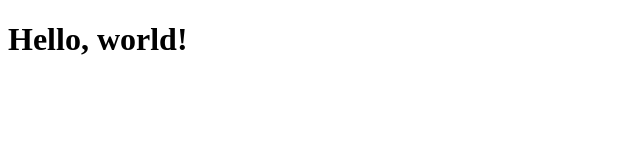
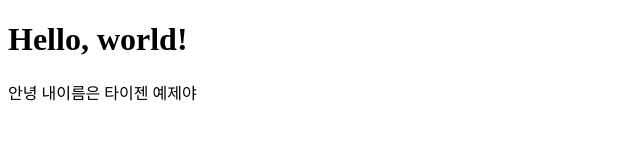
Before and after one commit to chsh611/chsh611.github.io, a plain HTML site: page index.html in a window 1280 px wide. Shown: the whole page, without its empty margins (0-640 px from the left). Drawn offline with Linux system fonts and the light colour scheme.

Commit message:
인사말 문장 추가

```diff
--- a/index.html
+++ b/index.html
@@ -6,5 +6,6 @@
 </head>
 <body>
 	<h1>Hello, world!</h1>
+	<p>안녕 내이름은 타이젠 예제야</p>
 </body>
 </html>
```
